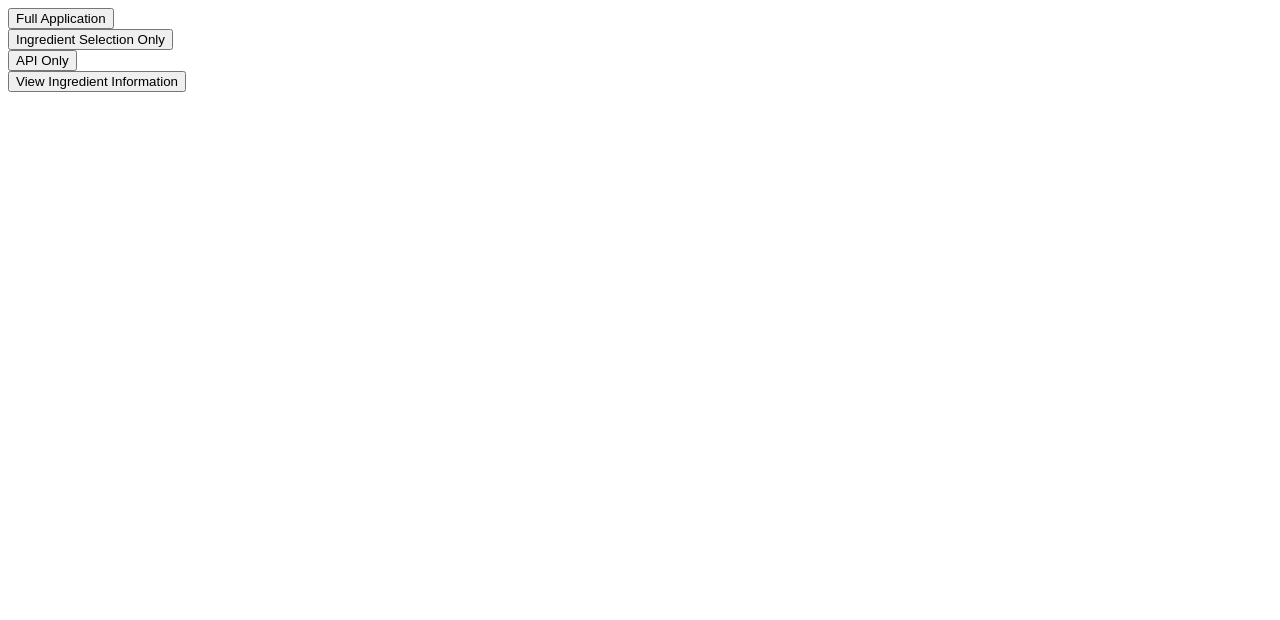
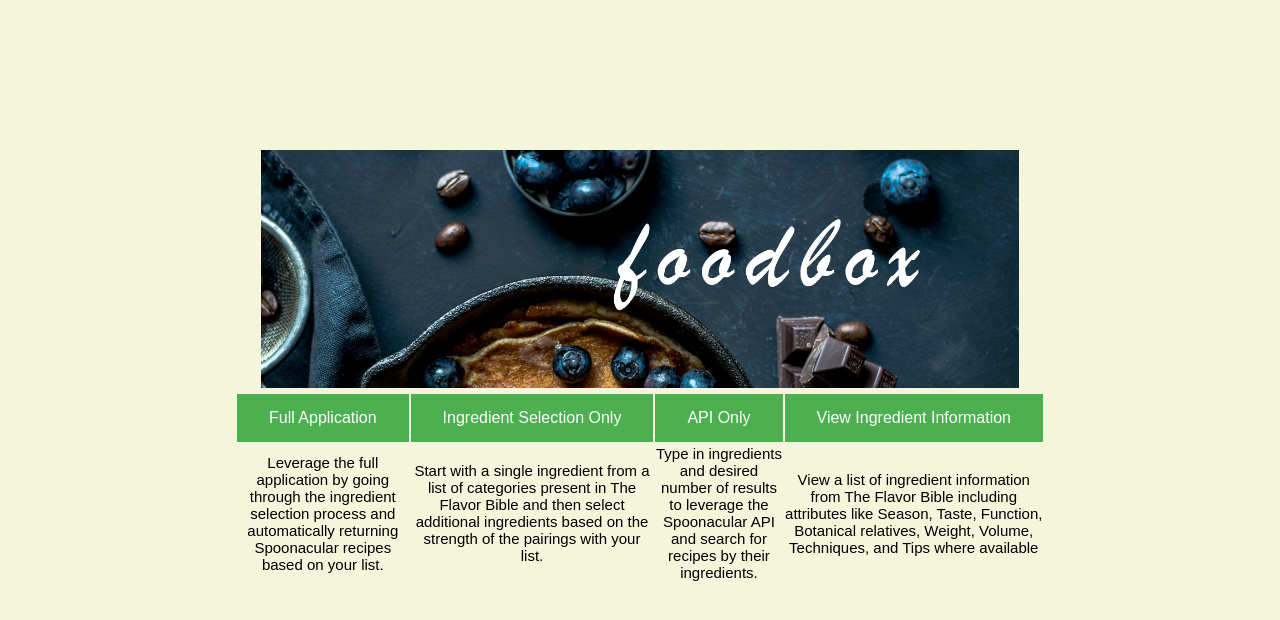
Before and after one commit to henrydaleywhite/kunopa, a Flask app: page / in a window 1280 px wide. Shown: the top 620 px of the page. Run offline with Flask 2, Linux system fonts and the light colour scheme.

Commit message:
work on front end (structure and index mostly)

```diff
--- a/run/src/__init__.py
+++ b/run/src/__init__.py
@@ -2,11 +2,13 @@ from flask import Flask, render_template
 
 from .controllers.controller import controller
 
+UPLOADS_FOLDER = '/mnt/c/Users/Henry/desktop/byte/week6/ipfs_testing/new_test/run/src/static'
 
-app = Flask(__name__)
+app = Flask(__name__, static_folder = 'static')
 
 app.register_blueprint(controller)
 
+app.config['UPLOAD_FOLDER'] = UPLOADS_FOLDER
 app.secret_key = 'very secret1'
 
 @app.errorhandler(404)
--- a/run/src/controllers/controller.py
+++ b/run/src/controllers/controller.py
@@ -111,3 +111,8 @@ def search_results():
     else:
         if request.form['button'] == 'Back to Homepage':
             return redirect(url_for('main.frontpage'))
+
+
+@controller.route('/about')
+def about():
+    pass
--- a/run/src/templates/index.html
+++ b/run/src/templates/index.html
@@ -1,18 +1,90 @@
 {% extends "structure.html" %}
 
 {% block viewport %}
+
+<style>
+div.title {
+    text-align: center;
+    margin-top: 150px;
+    margin-bottom: 0px;
+    float: center
+}
+table, th, td {
+    margin: 0px auto;
+    width: 60%;
+    border-collapse: collapse;
+    border-style: hidden;
+}
+th {
+    text-align: center;
+    height: 50px;
+    width: 25%;
+}
+td {
+    height: 50px;
+    width: 25%;
+    text-align: center;
+    font: 15px arial, sans-serif;
+}
+.button {
+    background-color: #4CAF50; /* Green */
+    border: none;
+    color: white;
+    padding: 15px 32px;
+    text-align: center;
+    text-decoration: none;
+    display: inline-block;
+    font-size: 16px;
+    cursor: pointer;
+    width: 100%;
+}
+h1 {
+    font-size: 50px;
+}
+</style>
+<div class="title">
+    <img type="image" src="{{ url_for('static', filename='foodbox.png') }}" alt="Header" style="max-width: 60%; max-height:auto">
+</div>
 <div>
+    <table>
+        <tr>
+            <th>
                 <form action="/" method="post">
-            <input name="button" type="submit" value="Full Application">
+                    <input name="button" class="button" type="submit" value="Full Application">
                 </form>
+            </th>
+            <th>
                 <form action="/" method="post">
-            <input name="button" type="submit" value="Ingredient Selection Only">
+                    <input name="button" class="button" type="submit" value="Ingredient Selection Only">
                 </form>
+            </th>
+            <th>
                 <form action="/" method="post">
-            <input name="button" type="submit" value="API Only">
+                    <input name="button" class="button" type="submit" value="API Only">
                 </form>
+            </th>
+            <th>
                 <form action="/" method="post">
-            <input name="button" type="submit" value="View Ingredient Information">
+                    <input name="button" class="button" type="submit" value="View Ingredient Information">
                 </form>
+            </th>
+        </tr>
+        <tr>
+            <td>
+                Leverage the full application by going through the ingredient selection process and automatically returning Spoonacular recipes based on your list.
+            </td>
+            <td>
+                Start with a single ingredient from a list of categories present
+                in The Flavor Bible and then select additional ingredients based
+                on the strength of the pairings with your list.
+            </td>
+            <td>
+                Type in ingredients and desired number of results to leverage the Spoonacular API and search for recipes by their ingredients.
+            </td>
+            <td>
+                View a list of ingredient information from The Flavor Bible including attributes like Season, Taste, Function, Botanical relatives, Weight, Volume, Techniques, and Tips where available
+            </td>
+        </tr>
+    </table>
 </div>
 {% endblock %}
--- a/run/src/templates/results.html
+++ b/run/src/templates/results.html
@@ -1,6 +1,7 @@
 {% extends "structure.html" %}
 
 {% block viewport %}
+<div>
     <form action="/results" method="post">
         <input name="button" type="submit" value="Back to Homepage">
     </form>
@@ -9,4 +10,5 @@
             <p>{{item}}</p>
             <p>---------------------------------------------------------------------------</p>
     {% endfor %}
+</div>
 {% endblock %}
--- a/run/src/templates/structure.html
+++ b/run/src/templates/structure.html
@@ -1,5 +1,10 @@
 <!DOCTYPE html>
 <html>
+<style>
+body {
+    background-color: beige;
+    }
+</style>
     <head>
         <!-- NOT displayed in browser window -->
         <!-- Metadata -->
```
Also changed, not shown: run/src/static/foodbox.png (added). Lines whose indentation alone changed are shown as unchanged.
